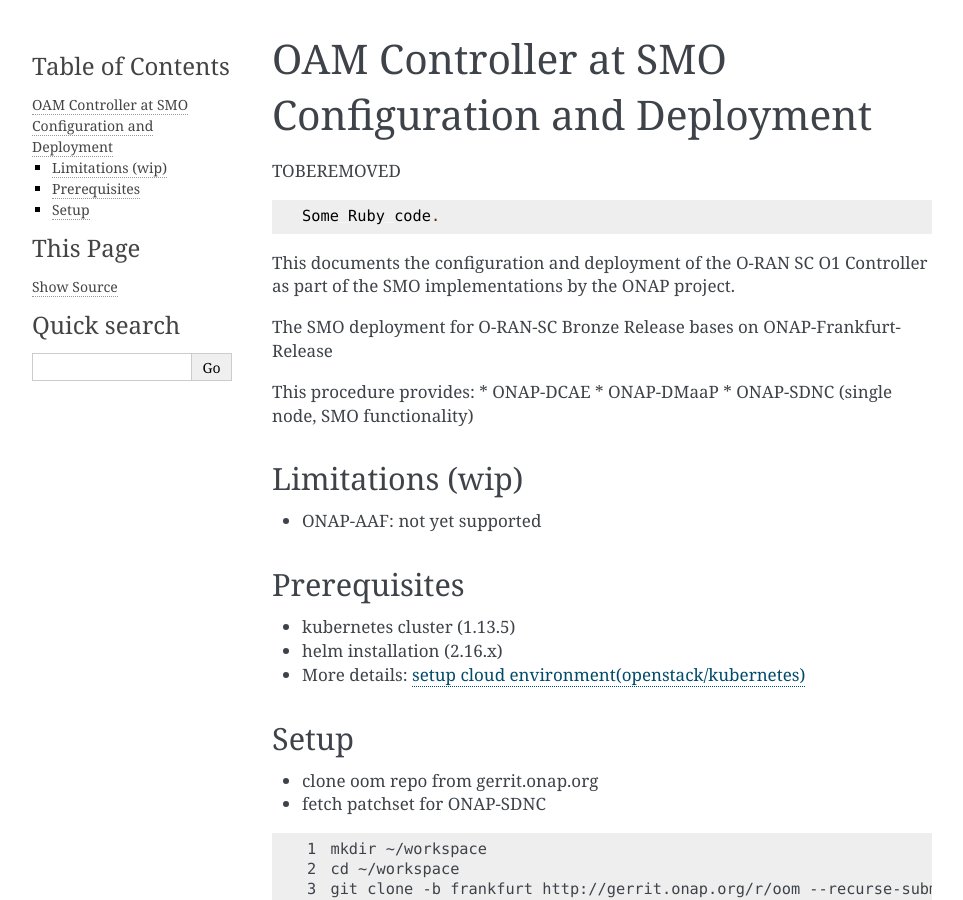
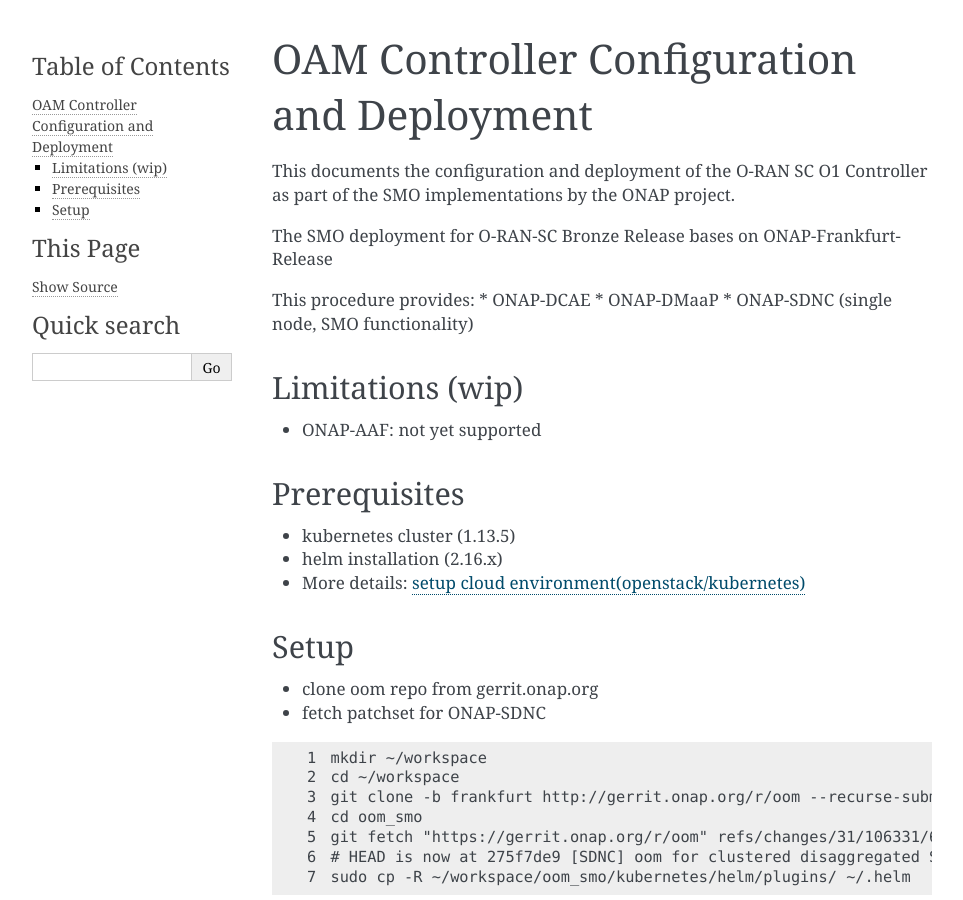
Before and after one commit to o-ran-sc/oam, a Sphinx documentation site: the page built from docs/config-deploy.rst, in a window 1280 px wide and 900 px high. Shown: the whole window, without its empty margins (148-1111 px from the left). Built offline with Sphinx 7.4.7, drawn with Linux system fonts in a browser that asks for light colours.

Commit message:
Remove Test Artificts in Doc
Test Code for code block removed, kind of housekeeping.

Issue-ID: OAM-18
Signed-off-by: demx8as6 <martin.skorupski@highstreet-technologies.com>
Change-Id: I2dd1df505c0d9d3c88a556da16f9e2390cfd3785

```diff
--- a/docs/config-deploy.rst
+++ b/docs/config-deploy.rst
@@ -2,16 +2,8 @@
 .. SPDX-License-Identifier: CC-BY-4.0
 .. Copyright (C) 2020 highstreet technologies and others
 
-OAM Controller at SMO Configuration and Deployment
-==================================================
-
-TOBEREMOVED
-
-.. code-block:: ruby
-
-   Some Ruby code.
-
-
+OAM Controller Configuration and Deployment
+===========================================
 
 This documents the configuration and deployment of the O-RAN SC O1 Controller as
 part of the SMO implementations by the ONAP project.
```
